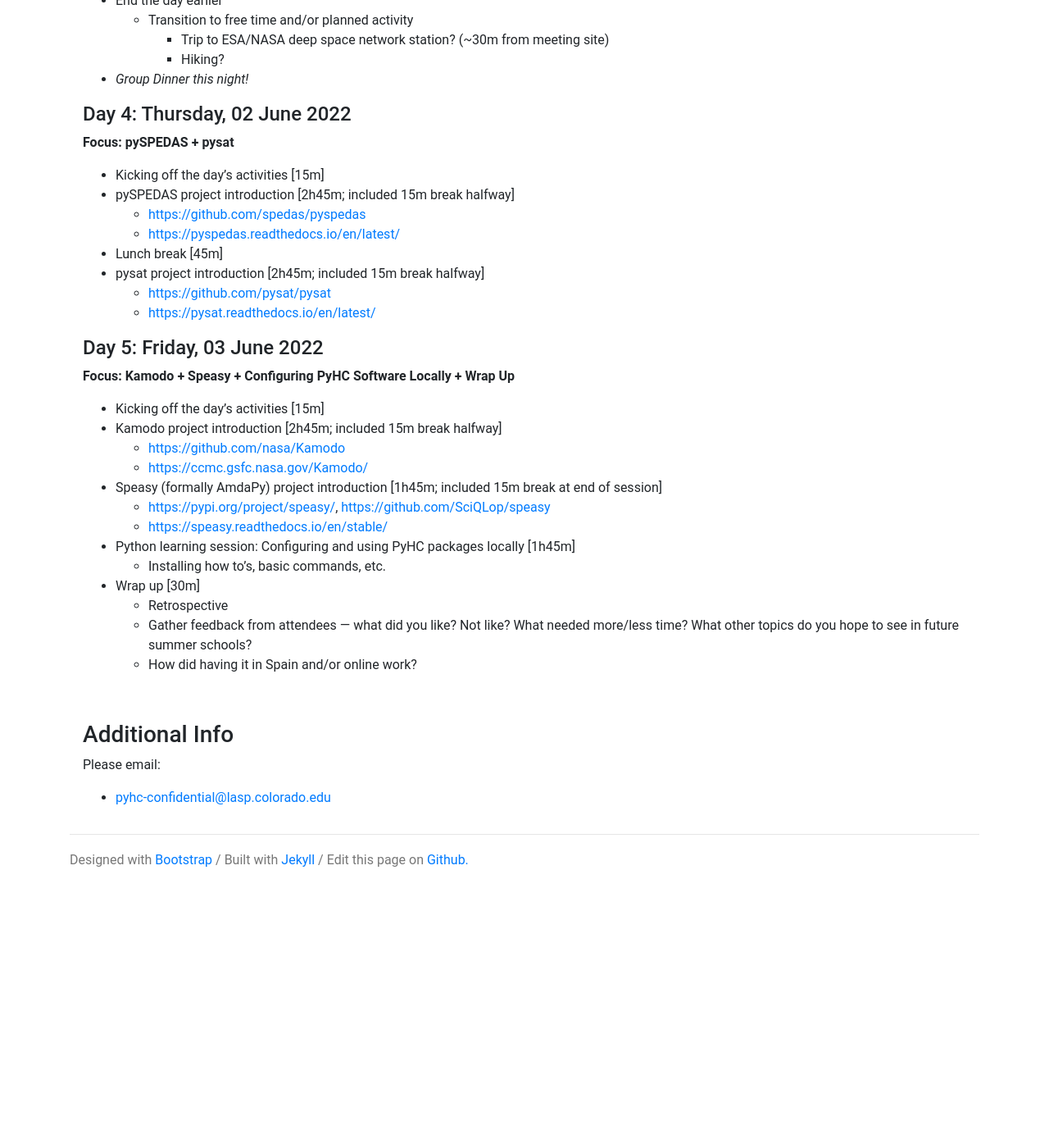
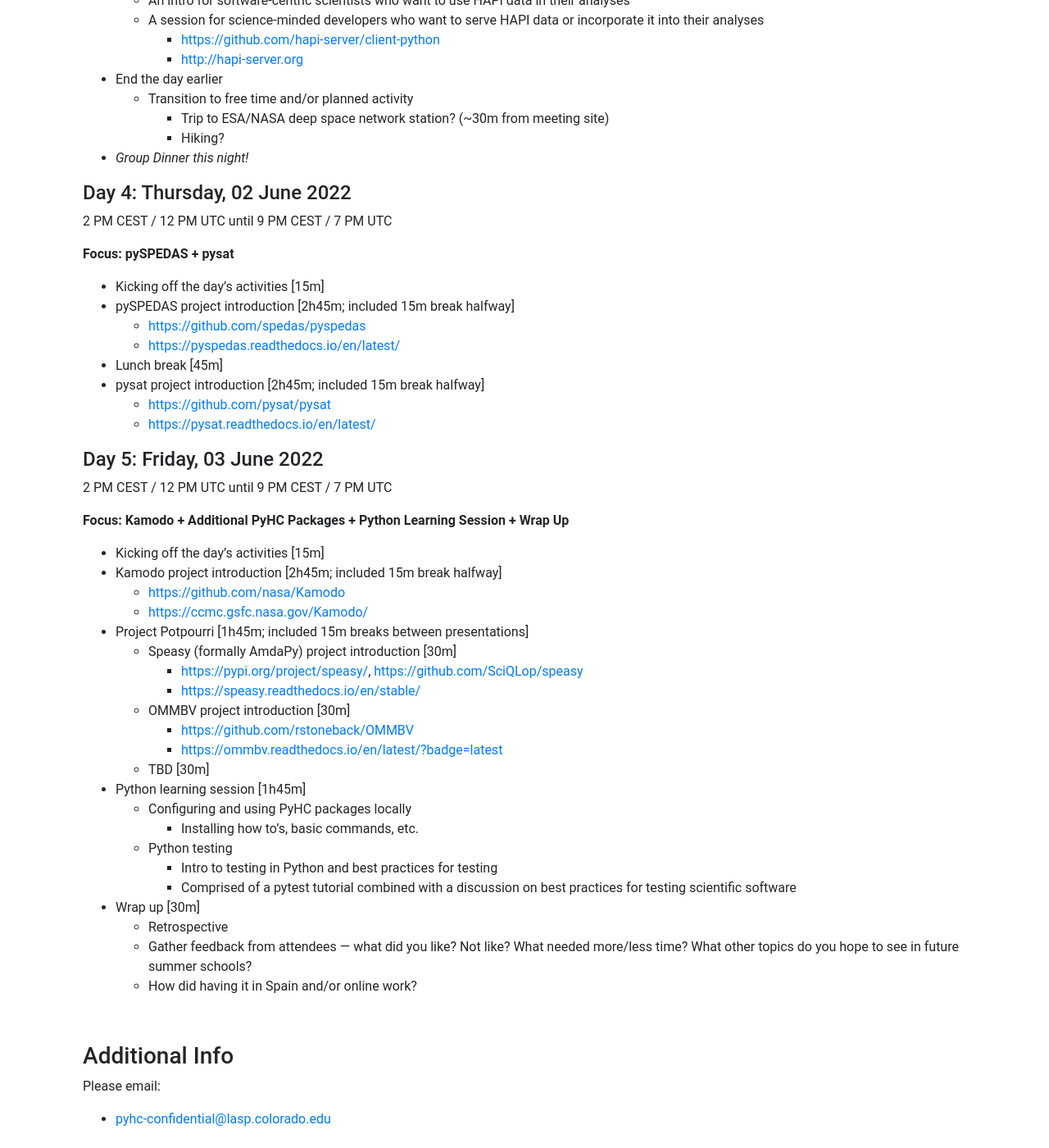
Before and after one commit to heliophysicsPy/heliophysicsPy.github.io, a Jekyll site: the page built from _pages/meetings/summer_school.md, in a window 1280 px wide and 1400 px high, scrolled down 2812 px. Shown: the whole window at 82% size. Built offline with Jekyll 4.4.1, drawn with Linux system fonts in a browser that asks for light colours; nearby versions of some CDN libraries; before the commit the page ends 3909 px from its top, so only the background shows below that; some of the changed text lies outside the part shown.

Commit message:
Update hotel info, remote info, and agenda

```diff
--- a/_pages/meetings/summer_school.md
+++ b/_pages/meetings/summer_school.md
@@ -29,10 +29,10 @@
 Villanueva de la Cañada<br>
 E-28692 Madrid, Spain<br>
 
-(and online)
+(and online via Zoom, details TBA)
 
 #### Hotel
-We recommend staying at the [Leonardo Hotel Madrid City Center](https://www.leonardo-hotels.es/madrid/leonardo-hotel-madrid-city-center).
+We recommend booking a hotel near Plaza de España, as buses will transport attendees from Plaza de España to ESAC each day. A good option is the [Leonardo Hotel Madrid City Center](https://www.leonardo-hotels.es/madrid/leonardo-hotel-madrid-city-center).
 
 <br>
 
@@ -49,6 +49,8 @@
 ### Agenda
 (subject to small changes as we finalize it)
 #### Day 1: Monday, 30 May 2022
+2 PM CEST / 12 PM UTC until 9 PM CEST / 7 PM UTC
+
 **Focus: PyHC Introduction + AstroPy for Heliophysics + SunPy**
  - Introductions (welcome, agenda, code of conduct reminder, etc.) [15m]
  - Slide deck introducing PyHC [30m]
@@ -59,12 +61,15 @@
  - “AstroPy for Heliophysics” project introduction [2h45m; included 15m break halfway]
     - [https://github.com/astropy/astropy](https://github.com/astropy/astropy)
     - [https://docs.astropy.org/en/stable/](https://docs.astropy.org/en/stable/)
+    - Workshop materials available at: [https://github.com/astropy/astropy-workshop](https://github.com/astropy/astropy-workshop)
  - Lunch break [45m]
  - SunPy project introduction [2h45m; included 15m break halfway]
     - [https://github.com/sunpy/sunpy](https://github.com/sunpy/sunpy )
     - [https://docs.sunpy.org/en/stable/](https://docs.sunpy.org/en/stable/)
 
 #### Day 2: Tuesday, 31 May 2022
+2 PM CEST / 12 PM UTC until 9 PM CEST / 7 PM UTC
+
 **Focus: PlasmaPy + SpacePy**
  - Kicking off the day’s activities [15m]
  - PlasmaPy project introduction [2h45m; included 15m break halfway]
@@ -76,16 +81,15 @@
     - [https://spacepy.github.io/](https://spacepy.github.io/)
 
 #### Day 3: Wednesday, 01 June 2022
-**Focus: HAPI + Python Testing + Group Outing**
+2 PM CEST / 12 PM UTC until 5:30 PM CEST / 3:30 PM UTC
+
+**Focus: HAPI + Group Outing**
  - Kicking off the day’s activities [15m]
  - HAPI project introduction [3h15m; included 15m break halfway]
     - An intro for software-centric scientists who want to use HAPI data in their analyses
     - A session for science-minded developers who want to serve HAPI data or incorporate it into their analyses
         - [https://github.com/hapi-server/client-python](https://github.com/hapi-server/client-python)
         - [http://hapi-server.org](http://hapi-server.org)
- - Python learning session: Testing [30m]
-    - Intro to testing in Python and best practices for testing
-        - Comprised of a pytest tutorial combined with a discussion on best practices for testing scientific software
  - End the day earlier
     - Transition to free time and/or planned activity
         - Trip to ESA/NASA deep space network station? (~30m from meeting site)
@@ -93,6 +97,8 @@
  - _Group Dinner this night!_
 
 #### Day 4: Thursday, 02 June 2022
+2 PM CEST / 12 PM UTC until 9 PM CEST / 7 PM UTC
+
 **Focus: pySPEDAS + pysat**
  - Kicking off the day’s activities [15m]
  - pySPEDAS project introduction [2h45m; included 15m break halfway]
@@ -104,16 +110,27 @@
     - [https://pysat.readthedocs.io/en/latest/](https://pysat.readthedocs.io/en/latest/)
 
 #### Day 5: Friday, 03 June 2022
-**Focus: Kamodo + Speasy + Configuring PyHC Software Locally + Wrap Up**
+2 PM CEST / 12 PM UTC until 9 PM CEST / 7 PM UTC
+
+**Focus: Kamodo + Additional PyHC Packages + Python Learning Session + Wrap Up**
  - Kicking off the day’s activities [15m]
  - Kamodo project introduction [2h45m; included 15m break halfway]
     - [https://github.com/nasa/Kamodo](https://github.com/nasa/Kamodo)
     - [https://ccmc.gsfc.nasa.gov/Kamodo/](https://ccmc.gsfc.nasa.gov/Kamodo/ )
- - Speasy (formally AmdaPy) project introduction [1h45m; included 15m break at end of session]
-    - [https://pypi.org/project/speasy/](https://pypi.org/project/speasy/), [https://github.com/SciQLop/speasy](https://github.com/SciQLop/speasy)
-    - [https://speasy.readthedocs.io/en/stable/](https://speasy.readthedocs.io/en/stable/ )
- - Python learning session: Configuring and using PyHC packages locally [1h45m]
-    - Installing how to’s, basic commands, etc.
+ - Project Potpourri [1h45m; included 15m breaks between presentations]
+    - Speasy (formally AmdaPy) project introduction [30m]
+       - [https://pypi.org/project/speasy/](https://pypi.org/project/speasy/), [https://github.com/SciQLop/speasy](https://github.com/SciQLop/speasy)
+       - [https://speasy.readthedocs.io/en/stable/](https://speasy.readthedocs.io/en/stable/)
+    - OMMBV project introduction [30m]
+       - [https://github.com/rstoneback/OMMBV](https://github.com/rstoneback/OMMBV)
+       - [https://ommbv.readthedocs.io/en/latest/?badge=latest](https://ommbv.readthedocs.io/en/latest/?badge=latest)
+    - TBD [30m]
+ - Python learning session [1h45m]
+    - Configuring and using PyHC packages locally
+       - Installing how to’s, basic commands, etc.
+    - Python testing
+       - Intro to testing in Python and best practices for testing
+       - Comprised of a pytest tutorial combined with a discussion on best practices for testing scientific software
  - Wrap up [30m]
     - Retrospective
     - Gather feedback from attendees — what did you like? Not like? What needed more/less time? What other topics do you hope to see in future summer schools?
```
Also changed, not shown: other parts of _pages/meetings/summer_school.md (+1 -1 lines).
